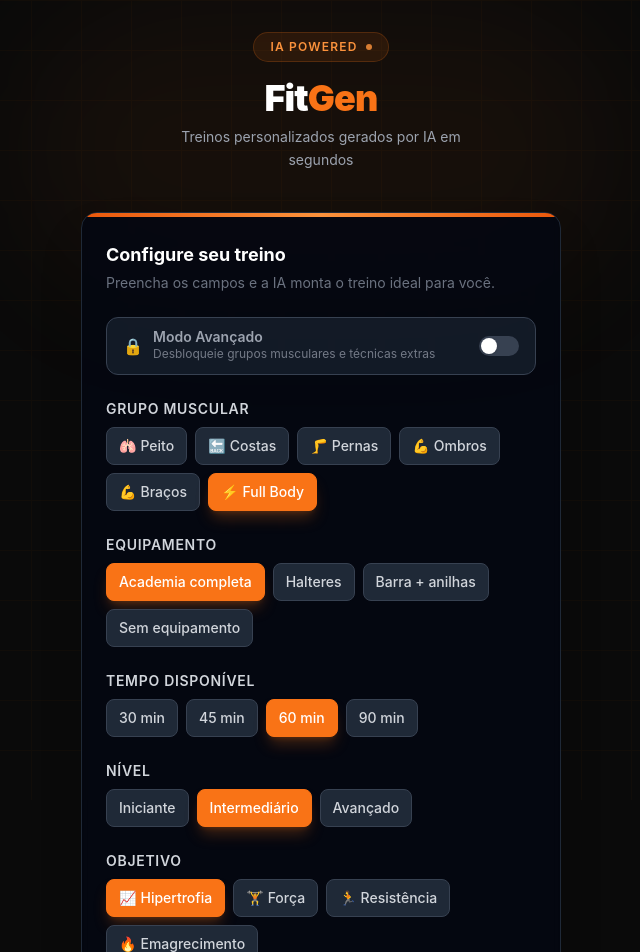
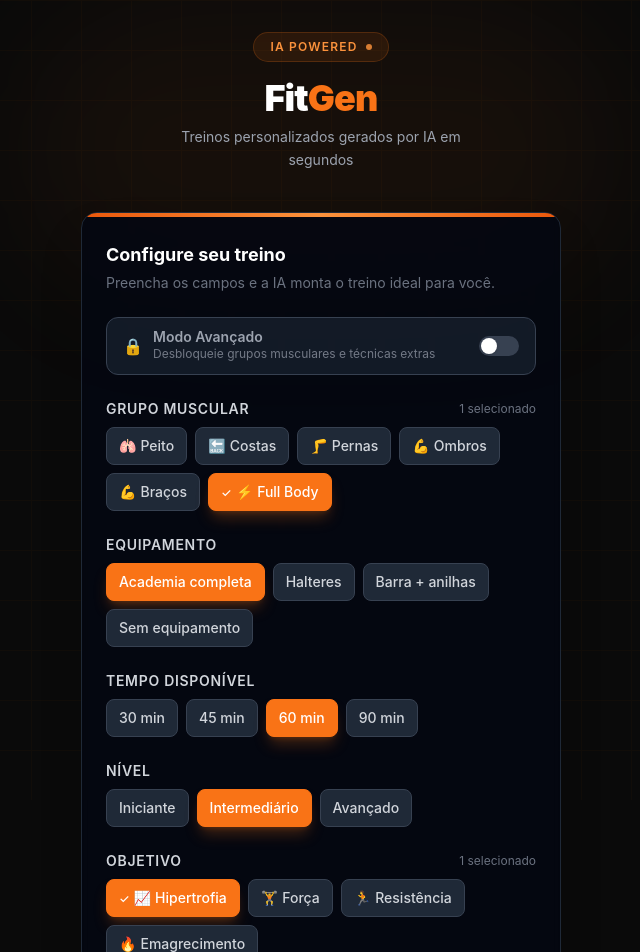
Before and after one commit to henriquemombach08-oss/fitgen, a Next.js app: page / in a window 1280 px wide. Shown: the top 952 px of the page, without its empty margins (319-959 px from the left). Built offline with nearby package versions, Linux system fonts and the light colour scheme.

Commit message:
feat: multi-select for muscle groups and goals

```diff
--- a/app/api/generate/route.ts
+++ b/app/api/generate/route.ts
@@ -29,11 +29,11 @@ function buildPrompt(data: WorkoutFormData): string {
 
   return `Você é um personal trainer especialista. Crie um treino personalizado com base nos seguintes parâmetros:
 
-- Grupo muscular: ${data.muscleGroup}
+- Grupos musculares: ${data.muscleGroups.join(", ")}
 - Equipamento disponível: ${data.equipment}
 - Tempo disponível: ${data.duration}
 - Nível do aluno: ${data.level}
-- Objetivo: ${data.goal}
+- Objetivos: ${data.goals.join(", ")}
 - Modo Avançado: ${data.advancedMode ? "SIM" : "NÃO"}
 
 Retorne APENAS um objeto JSON válido, sem markdown, sem explicações, sem texto antes ou depois. O JSON deve seguir exatamente este formato:
@@ -59,7 +59,8 @@ Regras:
 - Ajuste séries, repetições e descanso ao nível e objetivo
 - Use exercícios reais e seguros
 - Nível ${data.level}: ${levelGuide[data.level] ?? "volume moderado"}
-- Objetivo ${data.goal}: ${goalGuide[data.goal] ?? "volume moderado"}${advancedInstructions}`;
+- Objetivos ${data.goals.join(", ")}: ${data.goals.map((g) => goalGuide[g] ?? "volume moderado").join(" | ")}
+- Distribua os exercícios proporcionalmente entre os grupos musculares selecionados${advancedInstructions}`;
 }
 
 export async function POST(request: NextRequest) {
@@ -71,8 +72,8 @@ export async function POST(request: NextRequest) {
   try {
     const body: WorkoutFormData = await request.json();
 
-    const { muscleGroup, equipment, duration, level, goal } = body;
-    if (!muscleGroup || !equipment || !duration || !level || !goal) {
+    const { muscleGroups, equipment, duration, level, goals } = body;
+    if (!muscleGroups?.length || !equipment || !duration || !level || !goals?.length) {
       return NextResponse.json(
         { error: "Todos os campos são obrigatórios." },
         { status: 400 }
--- a/components/WorkoutForm.tsx
+++ b/components/WorkoutForm.tsx
@@ -16,36 +16,19 @@ interface WorkoutFormProps {
 }
 
 const basicMuscleGroups: MuscleGroup[] = [
-  "Peito",
-  "Costas",
-  "Pernas",
-  "Ombros",
-  "Braços",
-  "Full Body",
+  "Peito", "Costas", "Pernas", "Ombros", "Braços", "Full Body",
 ];
-
 const advancedMuscleGroups: MuscleGroup[] = [
   ...basicMuscleGroups,
-  "Glúteos",
-  "Core / Abdômen",
-  "Panturrilha",
-  "Push (Peito + Ombro + Tríceps)",
-  "Pull (Costas + Bíceps)",
-  "Upper Body",
+  "Glúteos", "Core / Abdômen", "Panturrilha",
+  "Push (Peito + Ombro + Tríceps)", "Pull (Costas + Bíceps)", "Upper Body",
 ];
 
 const basicEquipments: Equipment[] = [
-  "Academia completa",
-  "Halteres",
-  "Barra + anilhas",
-  "Sem equipamento",
+  "Academia completa", "Halteres", "Barra + anilhas", "Sem equipamento",
 ];
-
 const advancedEquipments: Equipment[] = [
-  ...basicEquipments,
-  "Cabo / Polia",
-  "Máquinas",
-  "Kettlebell",
+  ...basicEquipments, "Cabo / Polia", "Máquinas", "Kettlebell",
 ];
 
 const basicDurations: Duration[] = ["30 min", "45 min", "60 min", "90 min"];
@@ -57,29 +40,18 @@ const basicGoals: Goal[] = ["Hipertrofia", "Força", "Resistência", "Emagrecime
 const advancedGoals: Goal[] = [...basicGoals, "Potência"];
 
 const muscleIcons: Record<MuscleGroup, string> = {
-  Peito: "🫁",
-  Costas: "🔙",
-  Pernas: "🦵",
-  Ombros: "💪",
-  Braços: "💪",
-  "Full Body": "⚡",
-  Glúteos: "🍑",
-  "Core / Abdômen": "🎯",
-  Panturrilha: "🦶",
-  "Push (Peito + Ombro + Tríceps)": "🚀",
-  "Pull (Costas + Bíceps)": "🧲",
-  "Upper Body": "🏆",
+  Peito: "🫁", Costas: "🔙", Pernas: "🦵", Ombros: "💪", Braços: "💪",
+  "Full Body": "⚡", Glúteos: "🍑", "Core / Abdômen": "🎯",
+  Panturrilha: "🦶", "Push (Peito + Ombro + Tríceps)": "🚀",
+  "Pull (Costas + Bíceps)": "🧲", "Upper Body": "🏆",
 };
 
 const goalIcons: Record<Goal, string> = {
-  Hipertrofia: "📈",
-  Força: "🏋️",
-  Resistência: "🏃",
-  Emagrecimento: "🔥",
-  Potência: "⚡",
+  Hipertrofia: "📈", Força: "🏋️", Resistência: "🏃",
+  Emagrecimento: "🔥", Potência: "⚡",
 };
 
-function SelectGroup<T extends string>({
+function SingleSelectGroup<T extends string>({
   label,
   options,
   value,
@@ -103,7 +75,7 @@ function SelectGroup<T extends string>({
       </label>
       <div className="flex flex-wrap gap-2">
         {options.map((opt, idx) => {
-          const isAdvancedOption = advanced && basicCount !== undefined && idx >= basicCount;
+          const isAdvOpt = advanced && basicCount !== undefined && idx >= basicCount;
           return (
             <button
               key={opt}
@@ -111,10 +83,10 @@ function SelectGroup<T extends string>({
               onClick={() => onChange(opt)}
               className={`px-3 py-2 rounded-lg text-sm font-medium transition-all duration-200 border ${
                 value === opt
-                  ? isAdvancedOption
+                  ? isAdvOpt
                     ? "bg-violet-600 border-violet-500 text-white shadow-lg shadow-violet-500/25"
                     : "bg-orange-500 border-orange-500 text-white shadow-lg shadow-orange-500/25"
-                  : isAdvancedOption
+                  : isAdvOpt
                   ? "bg-gray-800 border-violet-800/50 text-violet-300 hover:border-violet-500/50 hover:text-white"
                   : "bg-gray-800 border-gray-700 text-gray-300 hover:border-orange-500/50 hover:text-white"
               }`}
@@ -129,13 +101,79 @@ function SelectGroup<T extends string>({
   );
 }
 
+function MultiSelectGroup<T extends string>({
+  label,
+  options,
+  values,
+  onChange,
+  icons,
+  advanced,
+  basicCount,
+}: {
+  label: string;
+  options: T[];
+  values: T[];
+  onChange: (v: T[]) => void;
+  icons?: Record<string, string>;
+  advanced?: boolean;
+  basicCount?: number;
+}) {
+  function toggle(opt: T) {
+    if (values.includes(opt)) {
+      if (values.length === 1) return; // mínimo 1 selecionado
+      onChange(values.filter((v) => v !== opt));
+    } else {
+      onChange([...values, opt]);
+    }
+  }
+
+  return (
+    <div className="space-y-2">
+      <div className="flex items-center justify-between">
+        <label className="block text-sm font-semibold text-gray-300 uppercase tracking-wider">
+          {label}
+        </label>
+        <span className="text-xs text-gray-500">
+          {values.length} selecionado{values.length !== 1 ? "s" : ""}
+        </span>
+      </div>
+      <div className="flex flex-wrap gap-2">
+        {options.map((opt, idx) => {
+          const selected = values.includes(opt);
+          const isAdvOpt = advanced && basicCount !== undefined && idx >= basicCount;
+          return (
+            <button
+              key={opt}
+              type="button"
+              onClick={() => toggle(opt)}
+              className={`px-3 py-2 rounded-lg text-sm font-medium transition-all duration-200 border ${
+                selected
+                  ? isAdvOpt
+                    ? "bg-violet-600 border-violet-500 text-white shadow-lg shadow-violet-500/25"
+                    : "bg-orange-500 border-orange-500 text-white shadow-lg shadow-orange-500/25"
+                  : isAdvOpt
+                  ? "bg-gray-800 border-violet-800/50 text-violet-300 hover:border-violet-500/50 hover:text-white"
+                  : "bg-gray-800 border-gray-700 text-gray-300 hover:border-orange-500/50 hover:text-white"
+              }`}
+            >
+              {selected && <span className="mr-1 text-xs">✓</span>}
+              {icons?.[opt] && <span className="mr-1">{icons[opt]}</span>}
+              {opt}
+            </button>
+          );
+        })}
+      </div>
+    </div>
+  );
+}
+
 export default function WorkoutForm({ onSubmit, isLoading }: WorkoutFormProps) {
   const [form, setForm] = useState<WorkoutFormData>({
-    muscleGroup: "Full Body",
+    muscleGroups: ["Full Body"],
     equipment: "Academia completa",
     duration: "60 min",
     level: "Intermediário",
-    goal: "Hipertrofia",
+    goals: ["Hipertrofia"],
     advancedMode: false,
   });
 
@@ -149,10 +187,18 @@ export default function WorkoutForm({ onSubmit, isLoading }: WorkoutFormProps) {
       return {
         ...f,
         advancedMode: next,
-        muscleGroup: !next && !basicMGs.includes(f.muscleGroup) ? "Full Body" : f.muscleGroup,
+        muscleGroups: !next
+          ? f.muscleGroups.filter((g) => basicMGs.includes(g)).length > 0
+            ? f.muscleGroups.filter((g) => basicMGs.includes(g))
+            : ["Full Body"]
+          : f.muscleGroups,
         equipment: !next && !basicEqs.includes(f.equipment) ? "Academia completa" : f.equipment,
         duration: !next && !basicDurs.includes(f.duration) ? "60 min" : f.duration,
-        goal: !next && !basicGs.includes(f.goal) ? "Hipertrofia" : f.goal,
+        goals: !next
+          ? f.goals.filter((g) => basicGs.includes(g)).length > 0
+            ? f.goals.filter((g) => basicGs.includes(g))
+            : ["Hipertrofia"]
+          : f.goals,
       };
     });
   }
@@ -162,10 +208,10 @@ export default function WorkoutForm({ onSubmit, isLoading }: WorkoutFormProps) {
     onSubmit(form);
   }
 
-  const muscleGroups = form.advancedMode ? advancedMuscleGroups : basicMuscleGroups;
-  const equipments = form.advancedMode ? advancedEquipments : basicEquipments;
-  const durations = form.advancedMode ? advancedDurations : basicDurations;
-  const goals = form.advancedMode ? advancedGoals : basicGoals;
+  const muscleGroupOptions = form.advancedMode ? advancedMuscleGroups : basicMuscleGroups;
+  const equipmentOptions = form.advancedMode ? advancedEquipments : basicEquipments;
+  const durationOptions = form.advancedMode ? advancedDurations : basicDurations;
+  const goalOptions = form.advancedMode ? advancedGoals : basicGoals;
 
   return (
     <form onSubmit={handleSubmit} className="space-y-6">
@@ -205,46 +251,46 @@ export default function WorkoutForm({ onSubmit, isLoading }: WorkoutFormProps) {
         </div>
       </button>
 
-      <SelectGroup
+      <MultiSelectGroup
         label="Grupo Muscular"
-        options={muscleGroups}
-        value={form.muscleGroup}
-        onChange={(v) => setForm((f) => ({ ...f, muscleGroup: v }))}
+        options={muscleGroupOptions}
+        values={form.muscleGroups}
+        onChange={(v) => setForm((f) => ({ ...f, muscleGroups: v }))}
         icons={muscleIcons}
         advanced={form.advancedMode}
         basicCount={basicMuscleGroups.length}
       />
 
-      <SelectGroup
+      <SingleSelectGroup
         label="Equipamento"
-        options={equipments}
+        options={equipmentOptions}
         value={form.equipment}
         onChange={(v) => setForm((f) => ({ ...f, equipment: v }))}
         advanced={form.advancedMode}
         basicCount={basicEquipments.length}
       />
 
-      <SelectGroup
+      <SingleSelectGroup
         label="Tempo Disponível"
-        options={durations}
+        options={durationOptions}
         value={form.duration}
         onChange={(v) => setForm((f) => ({ ...f, duration: v }))}
         advanced={form.advancedMode}
         basicCount={basicDurations.length}
       />
 
-      <SelectGroup
+      <SingleSelectGroup
         label="Nível"
         options={levels}
         value={form.level}
         onChange={(v) => setForm((f) => ({ ...f, level: v }))}
       />
 
-      <SelectGroup
+      <MultiSelectGroup
         label="Objetivo"
-        options={goals}
-        value={form.goal}
-        onChange={(v) => setForm((f) => ({ ...f, goal: v }))}
+        options={goalOptions}
+        values={form.goals}
+        onChange={(v) => setForm((f) => ({ ...f, goals: v }))}
         icons={goalIcons}
         advanced={form.advancedMode}
         basicCount={basicGoals.length}
@@ -274,19 +320,8 @@ export default function WorkoutForm({ onSubmit, isLoading }: WorkoutFormProps) {
         {isLoading ? (
           <span className="flex items-center justify-center gap-2">
             <svg className="animate-spin h-5 w-5" viewBox="0 0 24 24" fill="none">
-              <circle
-                className="opacity-25"
-                cx="12"
-                cy="12"
-                r="10"
-                stroke="currentColor"
-                strokeWidth="4"
-              />
-              <path
-                className="opacity-75"
-                fill="currentColor"
-                d="M4 12a8 8 0 018-8V0C5.373 0 0 5.373 0 12h4z"
-              />
+              <circle className="opacity-25" cx="12" cy="12" r="10" stroke="currentColor" strokeWidth="4" />
+              <path className="opacity-75" fill="currentColor" d="M4 12a8 8 0 018-8V0C5.373 0 0 5.373 0 12h4z" />
             </svg>
             Gerando treino...
           </span>
--- a/types/workout.ts
+++ b/types/workout.ts
@@ -33,11 +33,11 @@ export type Goal =
   | "Potência";
 
 export interface WorkoutFormData {
-  muscleGroup: MuscleGroup;
+  muscleGroups: MuscleGroup[];
   equipment: Equipment;
   duration: Duration;
   level: Level;
-  goal: Goal;
+  goals: Goal[];
   advancedMode: boolean;
 }
 
```
Also changed, not shown: components/WorkoutResult.tsx (+5 -5 lines).
